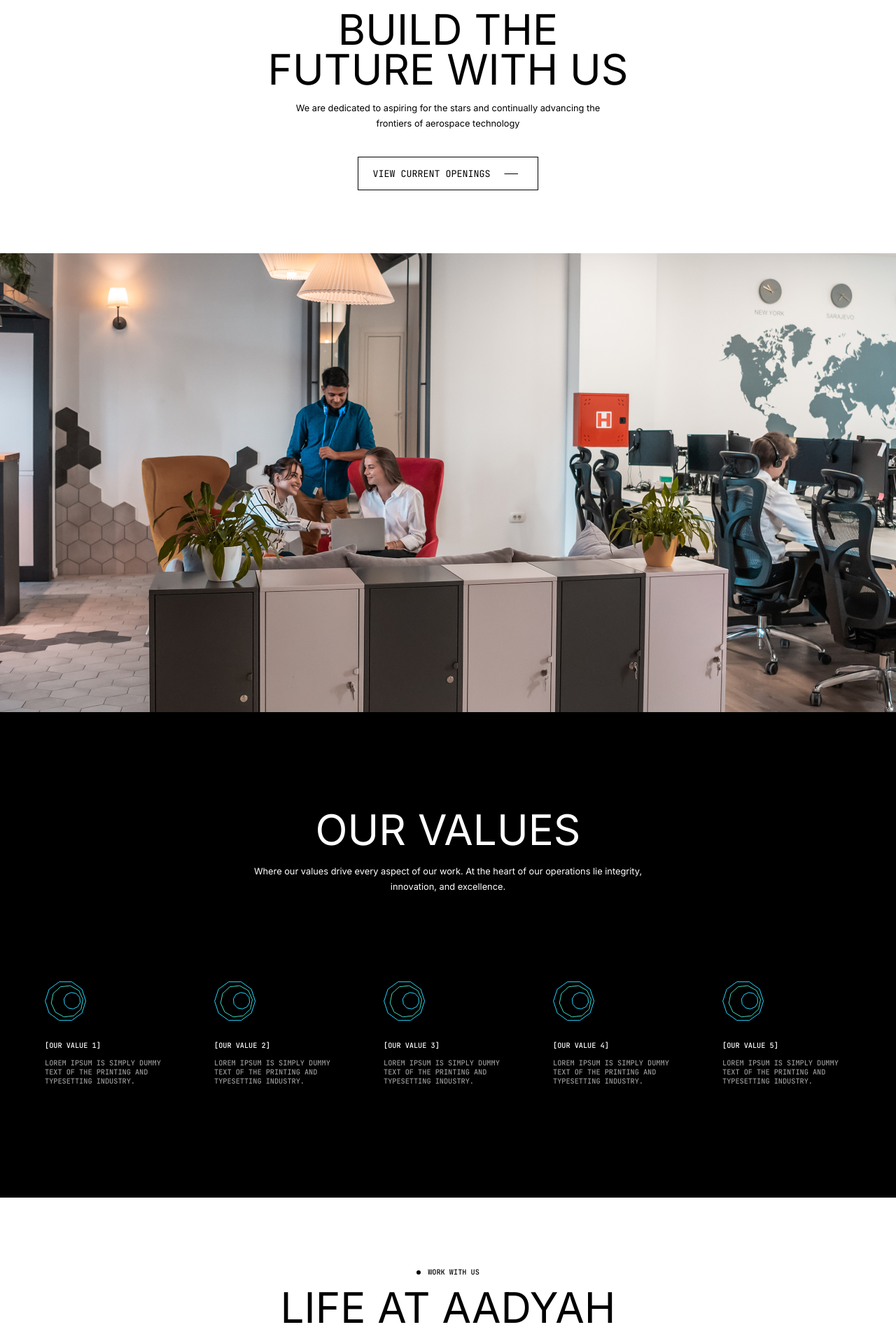
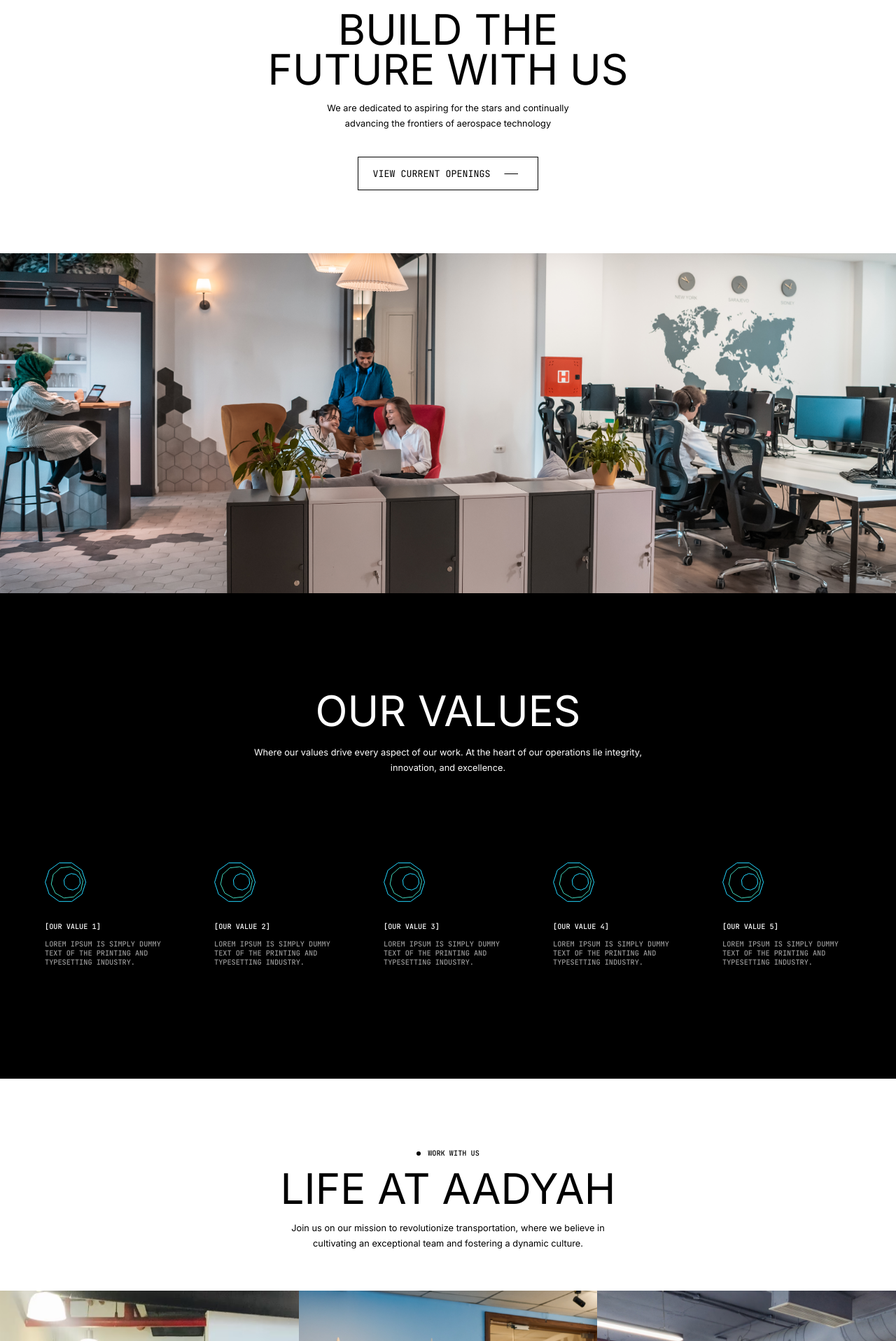
Before and after one commit to Jashwanth-HS/aadyha, a Next.js app: page /careers in a window 1280 px wide. Shown: the part 183-2100 px from the top of the page at 70% size. Built offline with nearby package versions, Linux system fonts and the light colour scheme.

Commit message:
Career page update

```diff
--- a/src/app/careers/css/careers.module.css
+++ b/src/app/careers/css/careers.module.css
@@ -6,8 +6,7 @@
     padding-top: calc(70px + 100px);
 }
 .Banner h1{
-    max-width: 730px;
-    width: 100%;
+    width: 50%;
     margin: 0 auto;
     text-align: center;
 }
@@ -27,8 +26,7 @@
     border-radius: 50%;
 }
 .Banner p{
-    max-width: 460px;
-    width: 100%;
+    width: 30%;
     margin: 0 auto;
     padding-top: 16px;
     text-align: center;
@@ -36,7 +34,11 @@
 .Banner button{
     margin-top: 36px;
 }
+.CareerBannerImg{
+    width: 100%;
+}
 .Banner img{
+    width: 100%;
     margin-top: 90px;
     display: block;
 }
@@ -83,8 +85,7 @@
     padding-top: 100px;
 }
 .WorkWithUsTitle{
-    max-width: 640px;
-    width: 100%;
+    width: 50%;
     margin: 0 auto;
     display: flex;
     gap: 16px;
@@ -107,8 +108,14 @@
     margin-right: 10px;
     border-radius: 50%;
 }
+.WorkWithUsTitle p{
+    width: 70%;
+}
 .WorkwithusItems{
     display: flex;
+}
+.WWURepeater{
+    width: 100%;
 }
 .WWURepeater img{
     width: 100%;
--- a/src/app/careers/page.js
+++ b/src/app/careers/page.js
@@ -29,7 +29,7 @@
           <path d="M0.5 0.5H20" stroke="black" />
         </svg>
       </button>
-      <div>
+      <div className={styles?.CareerBannerImg}>
         <picture>
           <source
             media="(min-width: 768px)"
@@ -52,9 +52,7 @@
 export default function page() {
   return (
     <>
-      <Container>
-        <Banner />
-      </Container>
+      <Banner />
       <div className={styles?.OurValuesContainer}>
         <Container>
           <OurValues styles={styles} />
```
